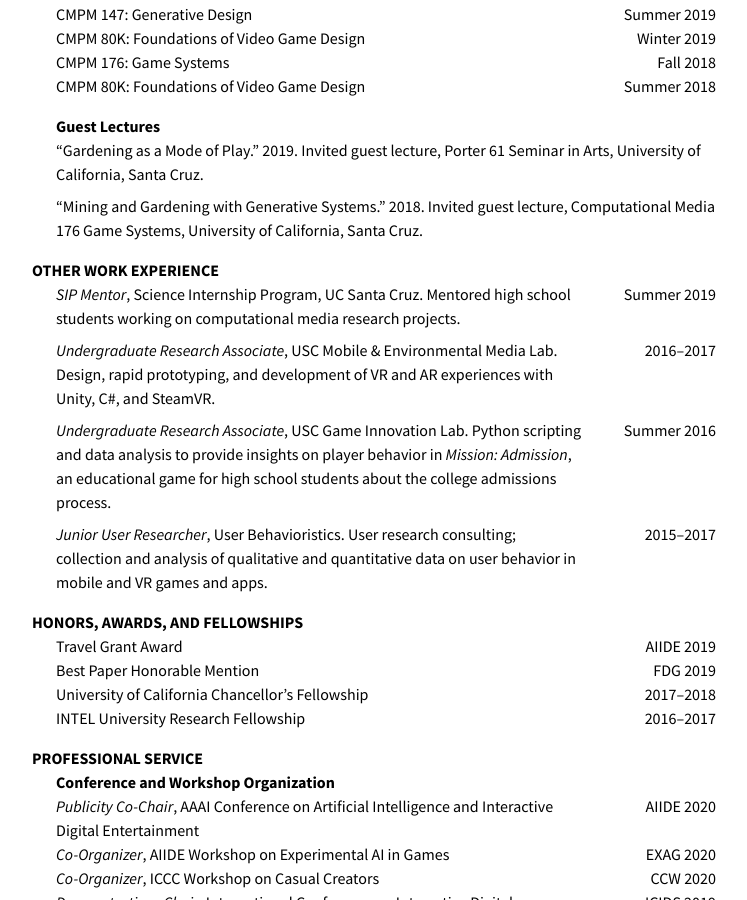
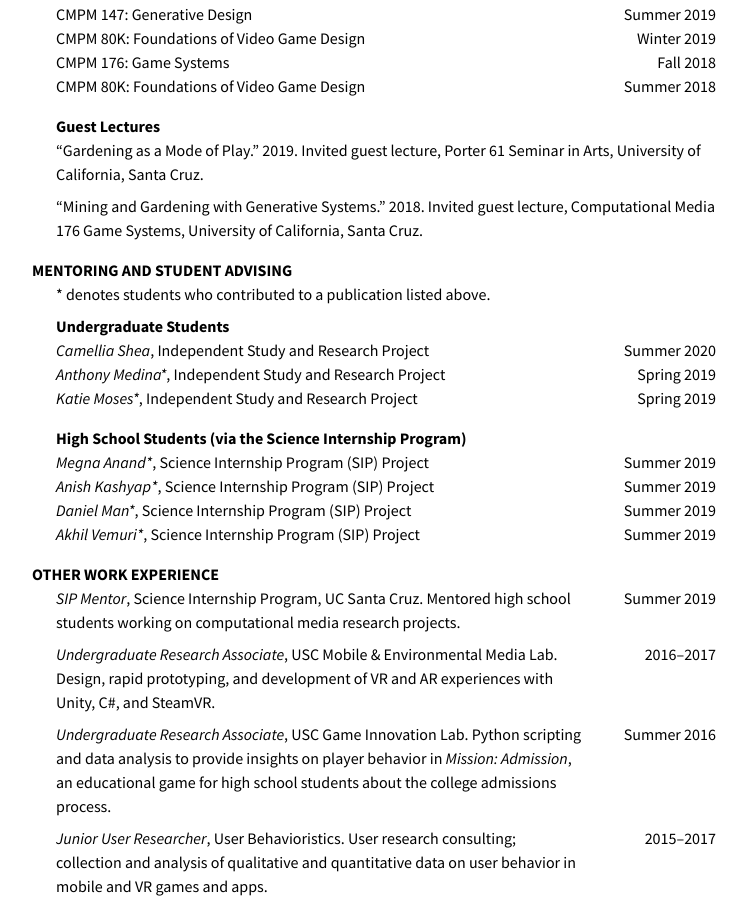
Before and after one commit to mkremins/mkremins.github.io, a Jekyll site: the page built from cv/index.html, in a window 1280 px wide and 900 px high, scrolled down 2962 px. Shown: the whole window, without its empty margins (266-1013 px from the left). Built offline with Jekyll 4.4.1, drawn with Linux system fonts in a browser that asks for light colours.

Commit message:
Add mentorship + student advising section to CV

```diff
--- a/cv/index.html
+++ b/cv/index.html
@@ -178,18 +178,44 @@ layout: null
       <p>Summer 2018. Teaching Assistant, Computational Media 80K Foundations of Video Game Design, University of California, Santa Cruz. Introductory game design, development, and critique class. Taught three different game-making tools in five weeks.</p>
       -->
     </section>
-    <!--
     <section>
       <h2>Mentoring and Student Advising</h2>
+      <p>* denotes students who contributed to a publication listed above.</p>
       <h3>Undergraduate Students</h3>
       <div class="oneline-entries">
         <div class="dated-entry">
           <div class="dated-content"><em>Camellia Shea</em>, Independent Study and Research Project</div>
           <div class="dated-date">Summer 2020</div>
         </div>
+        <div class="dated-entry">
+          <div class="dated-content"><em>Anthony Medina*</em>, Independent Study and Research Project</div>
+          <div class="dated-date">Spring 2019</div>
+        </div>
+        <div class="dated-entry">
+          <div class="dated-content"><em>Katie Moses*</em>, Independent Study and Research Project</div>
+          <div class="dated-date">Spring 2019</div>
+        </div>
+      </div>
+      <h3>High School Students (via the Science Internship Program)</h3>
+      <div class="oneline-entries">
+        <div class="dated-entry">
+          <div class="dated-content"><em>Megna Anand*</em>, Science Internship Program (SIP) Project</div>
+          <div class="dated-date">Summer 2019</div>
+        </div>
+        <div class="dated-entry">
+          <div class="dated-content"><em>Anish Kashyap*</em>, Science Internship Program (SIP) Project</div>
+          <div class="dated-date">Summer 2019</div>
+        </div>
+        <div class="dated-entry">
+          <div class="dated-content"><em>Daniel Man*</em>, Science Internship Program (SIP) Project</div>
+          <div class="dated-date">Summer 2019</div>
+        </div>
+        <div class="dated-entry">
+          <div class="dated-content"><em>Akhil Vemuri*</em>, Science Internship Program (SIP) Project</div>
+          <div class="dated-date">Summer 2019</div>
+        </div>
       </div>
     </section>
-    -->
     <section>
       <h2>Other Work Experience</h2>
       <div class="dated-entry">
```
